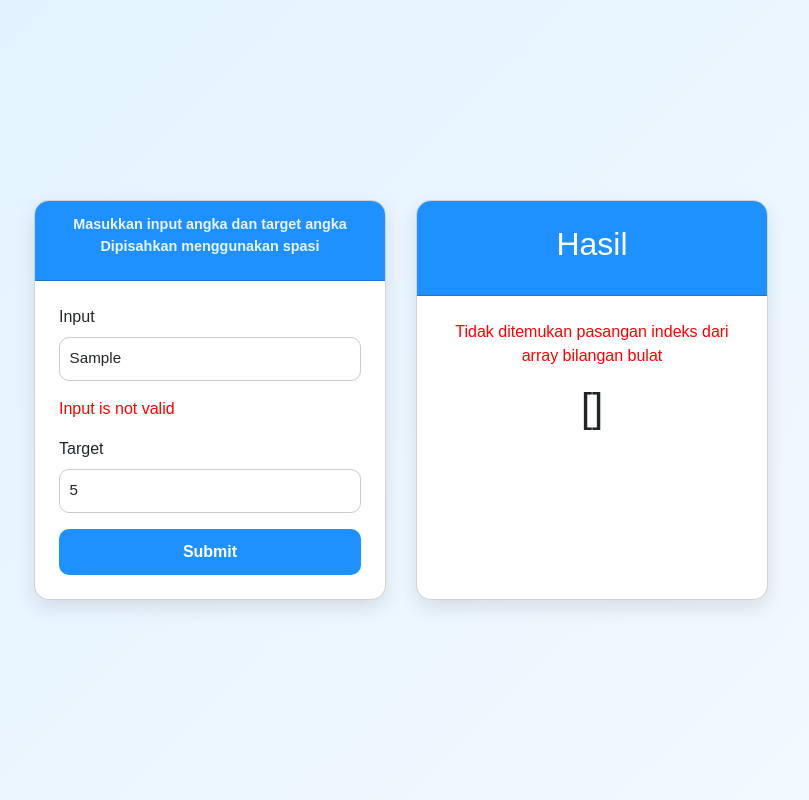
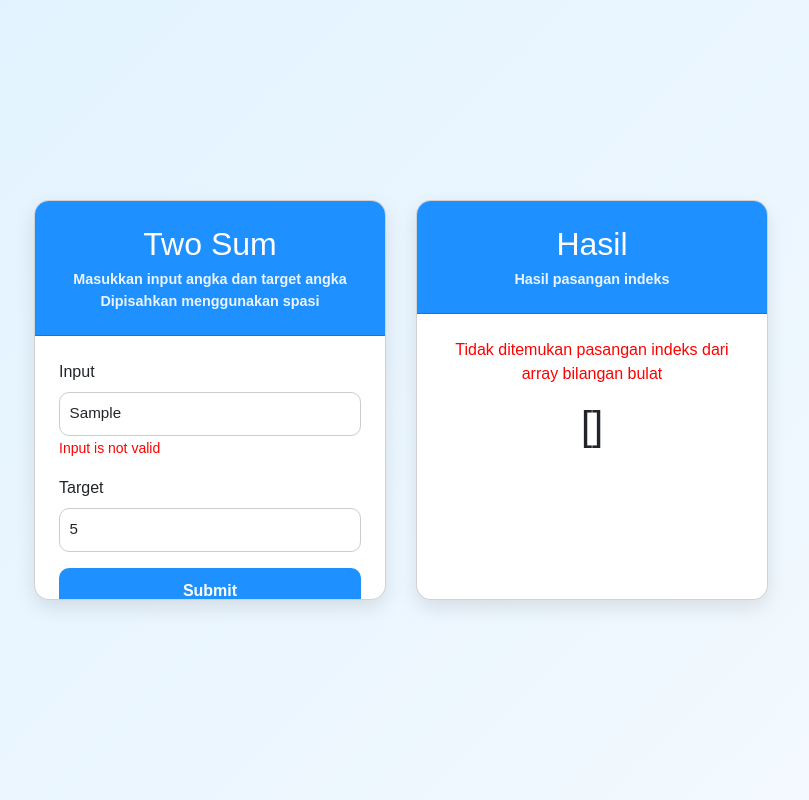
Before and after one commit to mfurqaann/test-sazanka, a React (Vite) app: page / in a window 1280 px wide. Both pictures are taken after typing "Sample", "5" into the empty fields and a click on the button "Submit". Shown: the whole page, without its empty margins (239-1048 px from the left). Built offline with nearby package versions, Linux system fonts and the light colour scheme.

Commit message:
refactor(twosum): refactor some code

```diff
--- a/src/App.jsx
+++ b/src/App.jsx
@@ -33,6 +33,7 @@ function App() {
   function handleChangeInput(identifier, value) {
     setFormData((prev) => ({ ...prev, [identifier]: value }));
     setDidEdit((prev) => ({ ...prev, [identifier]: false }));
+    setIsSubmitted(false);
   }
 
   function handleBlur(identifier) {
@@ -66,10 +67,12 @@ function App() {
               onChange={(e) => handleChangeInput("input", e.target.value)}
               onBlur={() => handleBlur("input")}
               id="inputNumber"
-              placeholder="Masukkan angka"
+              placeholder="Masukkan angka (Contoh: 3 2 4 1)"
             />
+            {isInputNotValid && (
+              <small className="error-text">Input is not valid</small>
+            )}
           </div>
-          {isInputNotValid && <p className="error-text">Input is not valid</p>}
           <div className="mb-3">
             <label htmlFor="targetNumber" className="form-label">
               Target
@@ -84,7 +87,7 @@ function App() {
               placeholder="Masukkan target"
             />
             {isTargetNotValid && (
-              <p className="error-text">Target is required</p>
+              <small className="error-text">Target is required</small>
             )}
           </div>
           <button className="btn btn-primary btn-submit">Submit</button>
@@ -94,16 +97,25 @@ function App() {
         <div className="card">
           <div className="card-header">
             <h2>Hasil</h2>
-            <h3 className="subtitle"></h3>
+            <h3 className="subtitle">Hasil pasangan indeks</h3>
           </div>
           <div className="card-body">
             {result.length > 0 ? (
               <>
-                <div>Input: {JSON.stringify(displayInput.input)}</div>
-                <div className="mb-3">Target: {displayInput.target}</div>
+                <div>
+                  <span className="fw-bold">Input: </span>
+                  {JSON.stringify(displayInput.input)}
+                </div>
+
                 <div className="mb-3">
-                  Pasangan indeks yang menghasilkan jumlah sesuai target yaitu{" "}
-                  <strong>{JSON.stringify(result)}</strong>
+                  <span className="fw-bold">Target: </span>
+                  {displayInput.target}
+                </div>
+                <div className="mb-3">
+                  <p>
+                    Pasangan indeks yang menghasilkan jumlah sesuai target yaitu{" "}
+                    <strong>{JSON.stringify(result)}</strong>
+                  </p>
                 </div>
               </>
             ) : (
```
